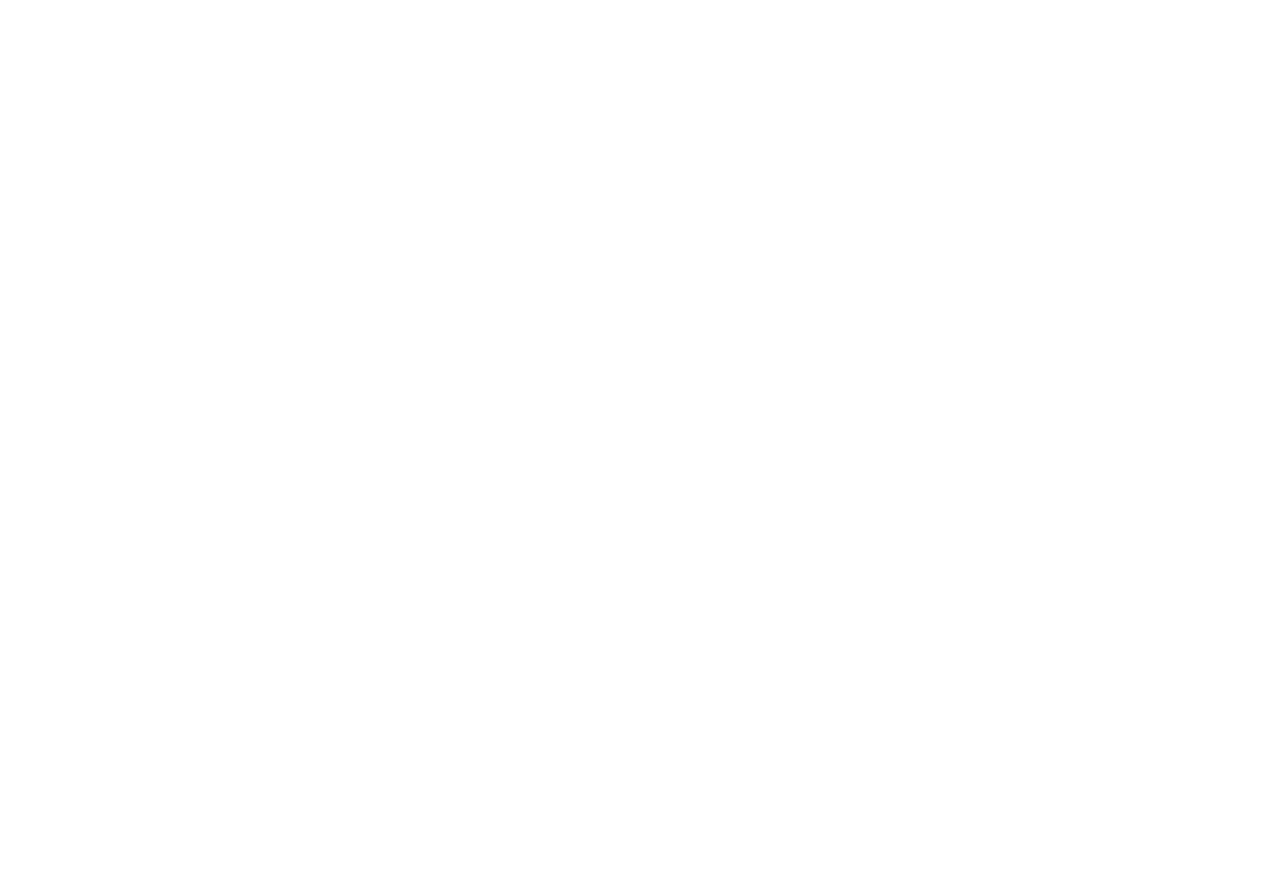
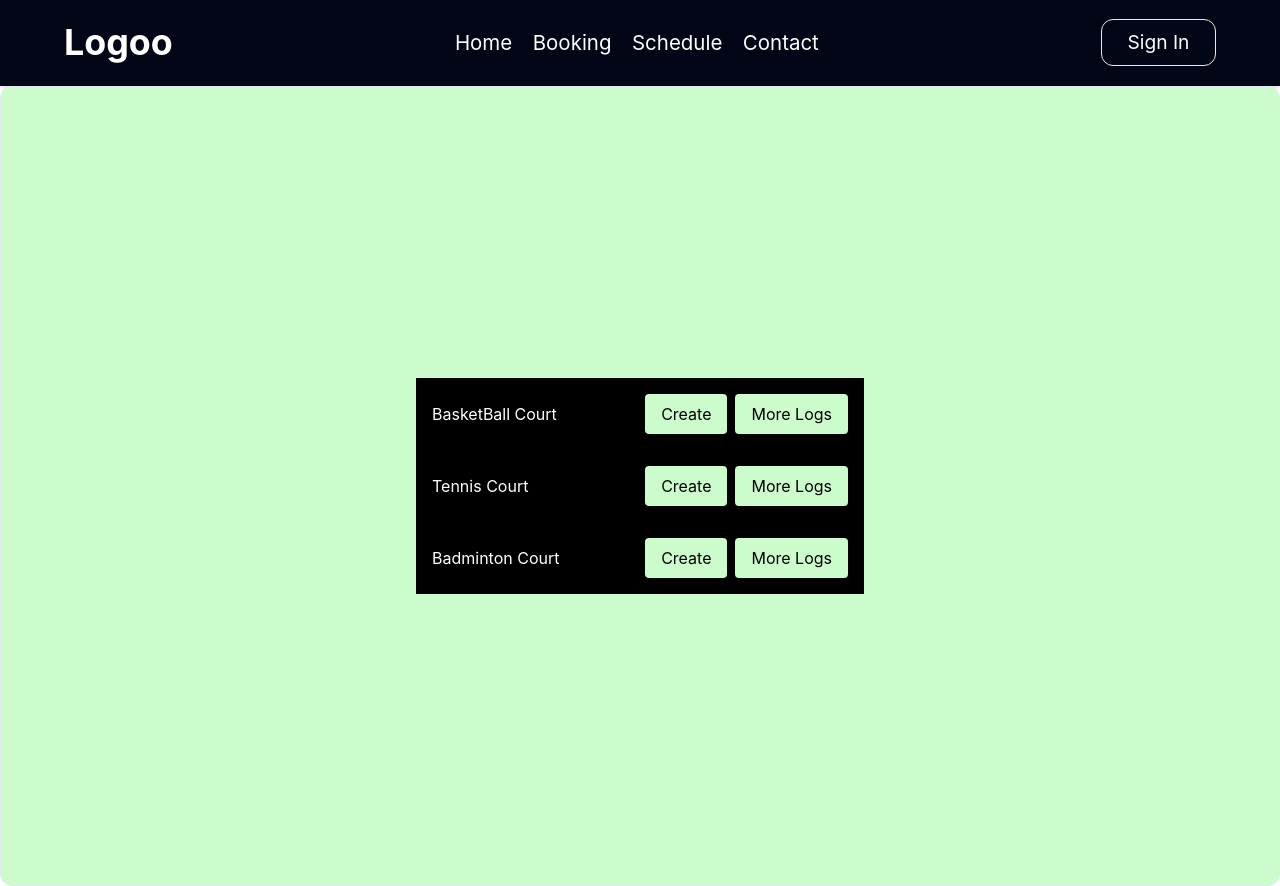
Before and after one commit to KUMAIL261103/Odoo_Combat, a React (Vite) app in the folder frontend/: page /maintenance in a window 1280 px wide. Before the commit this address had no page. Before the commit the page ends 800 px from the top, so only its background shows below. Built offline with nearby package versions, Linux system fonts and the light colour scheme.

Commit message:
maintenance page

```diff
--- a/frontend/src/App.jsx
+++ b/frontend/src/App.jsx
@@ -3,6 +3,8 @@
 import { Signup } from './pages/Signup'
 import { Signin } from './pages/Signin'
 import { Facility } from './pages/Facility'
+import { Maintenance } from './pages/Maintenance'
+import MaintenanceLog from './pages/MaintenanceLog';
 import { ChakraProvider } from '@chakra-ui/react'
 
 function App() {
@@ -18,6 +20,11 @@
         <Route path="/signup" element={<Signup/>} />
         <Route path="/signin" element={<Signin/>} />
         <Route path="/facility" element={<Facility/>} />
+        <Route path="/maintenance" element={<Maintenance/>} />
+        <Route path="/maintenance-log" element={<MaintenanceLog />} />
+
+
+
 
       </Routes>
 
--- /dev/null
+++ b/frontend/src/components/CreateMaintenance.jsx
@@ -0,0 +1,19 @@
+import { useNavigate } from "react-router-dom";
+
+
+export default function CreateMaintenance({ label }) {
+    const navigate = useNavigate();
+    return (
+
+        <div className="flex bg-black justify-between items-center p-4 w-3/4 max-w-md">
+          <div className="text-white">{label}</div>
+          <div className="flex space-x-2">
+            <button className="bg-light-green text-black py-2 px-4 rounded">Create</button>
+            <button className="bg-light-green text-black py-2 px-4 rounded"
+            onClick={() => navigate('/maintenance-log')}
+            >More Logs</button>
+          </div>
+        </div>
+
+    );
+  }
--- /dev/null
+++ b/frontend/src/pages/Maintenance.jsx
@@ -0,0 +1,19 @@
+import CreateMaintenance from "../components/CreateMaintenance"
+import UserNavbar from "../components/UserNavbar"
+
+export const Maintenance = () => {
+    return <>
+        <UserNavbar  label1="Home"
+        label2="Booking"
+        label3="Schedule"
+        label4="Contact"/>
+
+        <div className="flex flex-col justify-center items-center min-h-screen bg-light-green border rounded-xl">
+        <CreateMaintenance label="BasketBall Court"/>
+        <CreateMaintenance label="Tennis Court"/>
+        <CreateMaintenance label="Badminton Court"/>
+
+        </div>
+
+    </>
+}
--- /dev/null
+++ b/frontend/src/pages/MaintenanceLog.jsx
@@ -0,0 +1,27 @@
+import React from 'react';
+
+const MaintenanceLog = () => {
+  const maintenanceLogs = [
+    { id: 1, date: '2023-01-01', description: 'Replaced air filters' },
+    { id: 2, date: '2023-02-01', description: 'Checked HVAC system' },
+    // Add more maintenance log entries here
+  ];
+
+  return (
+    <div className="flex flex-col items-center min-h-screen bg-white p-4">
+      <div className="w-3/4 max-w-md bg-black text-white p-4 rounded-lg">
+        <h2 className="text-xl mb-4">Maintenance Log</h2>
+        <ul>
+          {maintenanceLogs.map(log => (
+            <li key={log.id} className="mb-2">
+              <div className="font-bold">{log.date}</div>
+              <div>{log.description}</div>
+            </li>
+          ))}
+        </ul>
+      </div>
+    </div>
+  );
+};
+
+export default MaintenanceLog;
```
